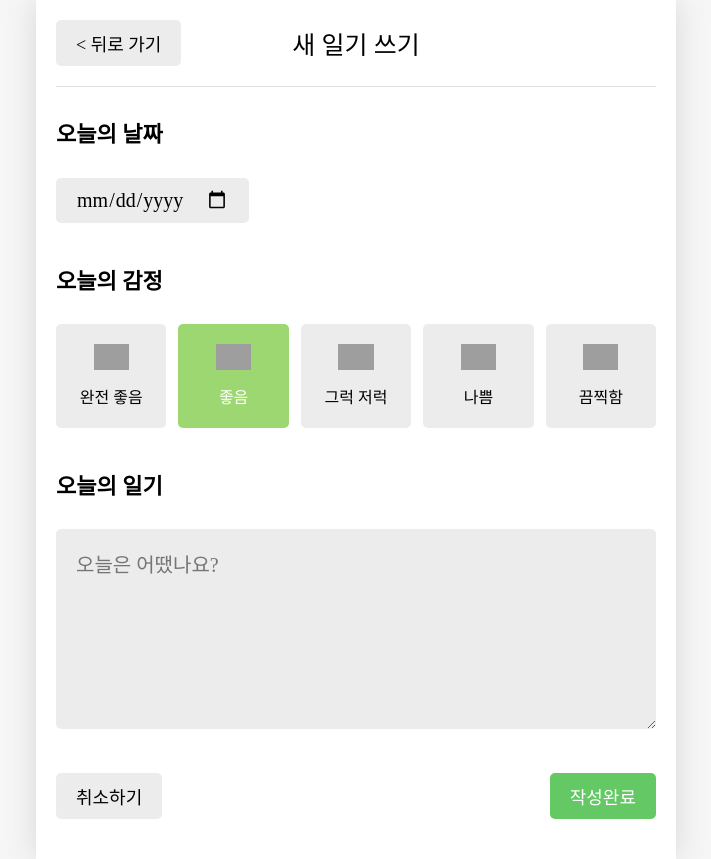
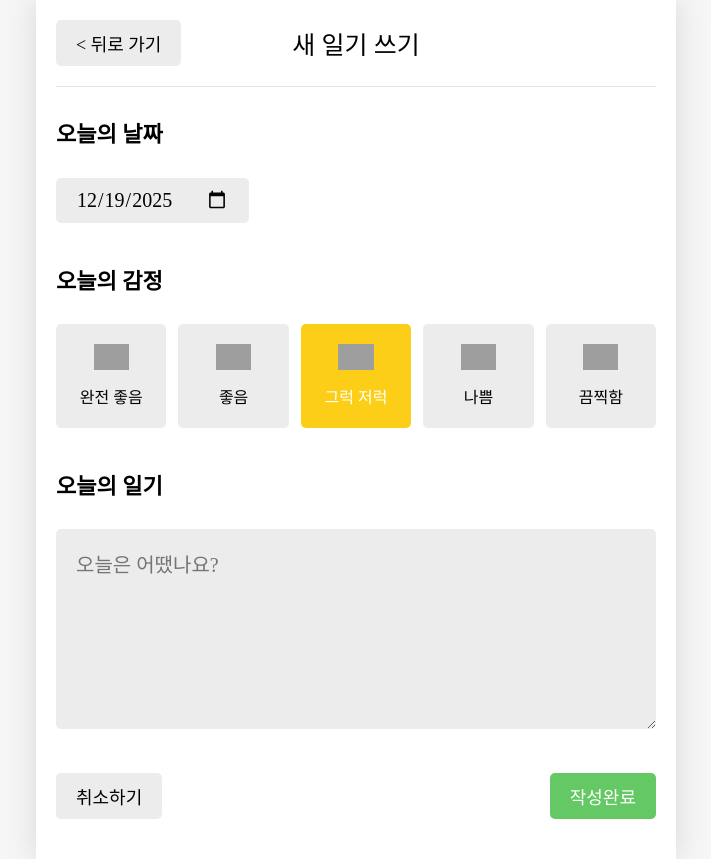
Before and after one commit to moongongpyo/firstReactLecture, a React (Vite) app: page /new in a window 1280 px wide. Shown: the whole page, without its empty margins (284-995 px from the left). Built offline with nearby package versions, Linux system fonts and the light colour scheme; grey boxes are pictures that could not be loaded; a web font is replaced by a local one.

Commit message:
새 일기 추가 기능 구현

```diff
--- a/src/App.jsx
+++ b/src/App.jsx
@@ -80,12 +80,12 @@
 
   const idRef = useRef(6);
   //새로운 일기 추가
-  const onCreate = (created, emotionId, content) => {
+  const onCreate = (createdDate, emotionId, content) => {
     dispatch({
       type: "CREATE",
       data: {
         id: idRef.current++,
-        created: created,
+        createdDate: createdDate,
         emotionId: emotionId,
         content: content
       }
--- a/src/components/Editor.jsx
+++ b/src/components/Editor.jsx
@@ -1,7 +1,9 @@
-import React from 'react';
+import React, {useContext, useRef, useState} from 'react';
 import "./Editor.css";
 import EmotionItem from "./EmotionItem.jsx";
 import Button from "./Button.jsx";
+import {useNavigate} from "react-router-dom";
+
 
 const emotionList = [
   {
@@ -22,31 +24,75 @@
   },
 ]
 
-const Editor = () => {
-  const emotionId = 2;
+const getStringedDate = (targetDate) => {
+  let year = targetDate.getFullYear();
+  let month = targetDate.getMonth() + 1;
+  let date = targetDate.getDate();
+
+  if (month < 10) {
+    month = `0${month}`;
+  }
+  if (date < 10) {
+    date = `0${date}`;
+  }
+  return `${year}-${month}-${date}`;
+
+}
+
+const Editor = ({onClickSubmitButton}) => {
+
+const nav = useNavigate();
+  const [input, setInput] = useState({
+    createdDate: new Date(),
+    emotionId: 3,
+    content: ""
+  });
+
+  const onChangeInput = (e) => {
+    let name = e.target.name;
+    let value = e.target.value;
+
+    if (name === "createdDate") {
+      value = new Date(value);
+    }
+
+    setInput({
+      ...input,
+      [name]: value
+    })
+
+  }
+
 
   return (
       <div className="Editor">
         <section className="date_section">
           <h4>오늘의 날짜</h4>
-          <input type="date"/>
+          <input name="createdDate" value={getStringedDate(input.createdDate)}
+                 onChange={onChangeInput} type="date"/>
         </section>
         <section className="emotion_section">
           <h4>오늘의 감정</h4>
           <div className="emotion_list_wrapper">
             {emotionList.map(
                 (item) => <EmotionItem
+                    onClick={() => onChangeInput({
+                      target:{
+                        name:"emotionId",
+                        value: item.emotionId
+                      }
+                    })}
                     key={item.emotionId} {...item}
-                    isSelected={item.emotionId === emotionId}/>)}
+                    isSelected={item.emotionId === input.emotionId}/>)}
           </div>
         </section>
         <section className="content_section">
           <h4>오늘의 일기</h4>
-          <textarea placeholder="오늘은 어땠나요?"/>
+          <textarea name="content" value={input.content} onChange={onChangeInput} placeholder="오늘은 어땠나요?"/>
         </section>
         <section className="button_section">
-          <Button text={"취소하기"}/>
-          <Button text={"작성완료"} type={"POSITIVE"}/>
+          <Button text={"취소하기"} onClick={()=>{nav(-1);}}/>
+          <Button text={"작성완료"} type={"POSITIVE"} onClick={()=>onClickSubmitButton(input)}/>
         </section>
       </div>
   );
--- a/src/components/EmotionItem.jsx
+++ b/src/components/EmotionItem.jsx
@@ -2,10 +2,10 @@
 import {getEmotionImage} from "../util/get-emotion-image.js";
 import "./EmotionItem.css";
 
-const EmotionItem = ({emotionId, emotionName, isSelected}) => {
+const EmotionItem = ({emotionId, emotionName, isSelected, onClick}) => {
 
   return (
-      <div className={`EmotionItem ${isSelected ? `EmotionItem_on_${emotionId}` : ""}`}>
+      <div onClick={onClick} className={`EmotionItem ${isSelected ? `EmotionItem_on_${emotionId}` : ""}`}>
         <img className="emotion_img" src={getEmotionImage(emotionId)}/>
         <div className="emotion_name">{emotionName}</div>
       </div>
--- a/src/pages/New.jsx
+++ b/src/pages/New.jsx
@@ -1,16 +1,24 @@
 import Header from "../components/Header.jsx";
 import Button from "../components/Button.jsx";
-import Edit from "./Edit.jsx";
 import Editor from "../components/Editor.jsx";
+import {useNavigate} from "react-router-dom";
+import {useContext} from "react";
+import {DiaryDispatchContext} from "../App.jsx";
+
 
 const New = () => {
 
+  const {onCreate} = useContext(DiaryDispatchContext);
+  const nav = useNavigate();
+  const onsubmit = (input) =>{
+    onCreate(input.createdDate.getTime(),input.emotionId,input.content);
+    nav("/",{replace:true});
+  }
   return <div>
-
     <Header title={"새 일기 쓰기"}
-            leftChild={<Button text={"< 뒤로 가기"}/>}
+            leftChild={<Button onClick={() => nav(-1)} text={"< 뒤로 가기"}/>}
     />
-    <Editor/>
+    <Editor onClickSubmitButton={onsubmit}/>
 
   </div>
 }
```
